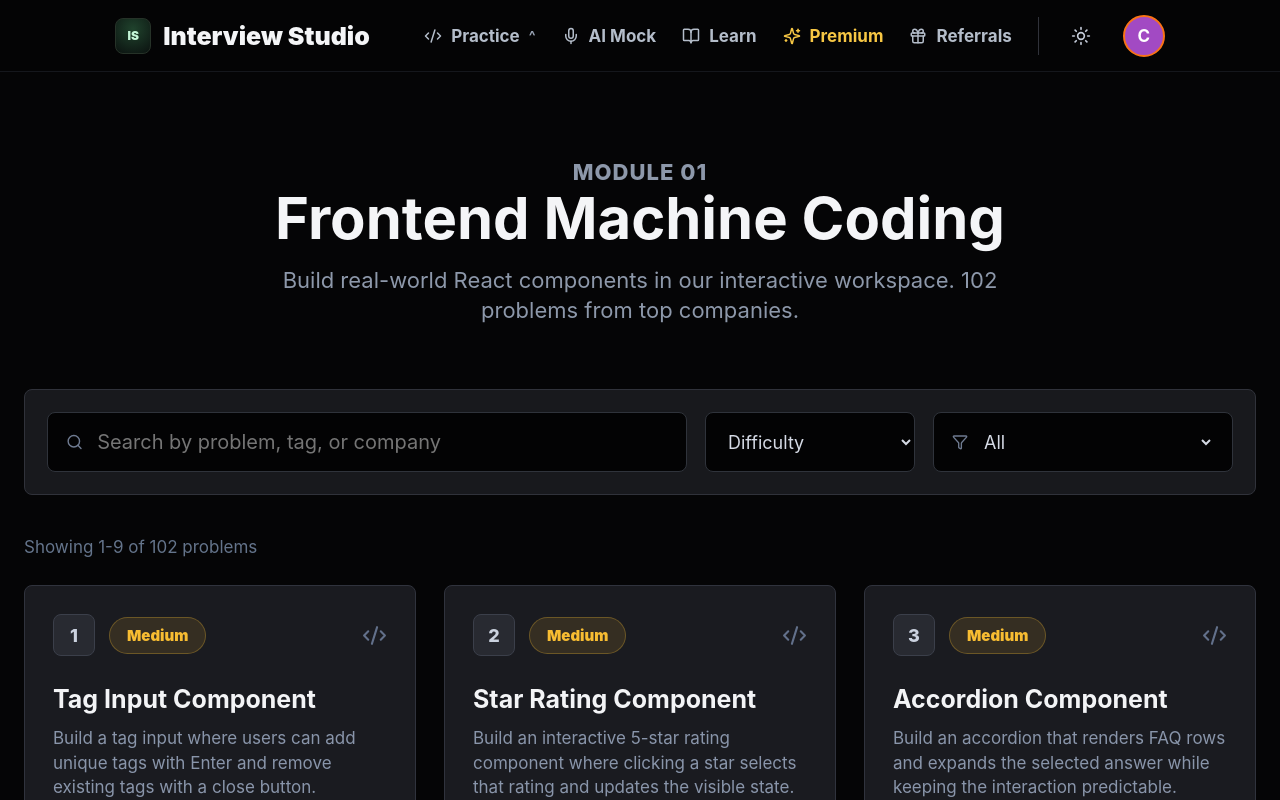
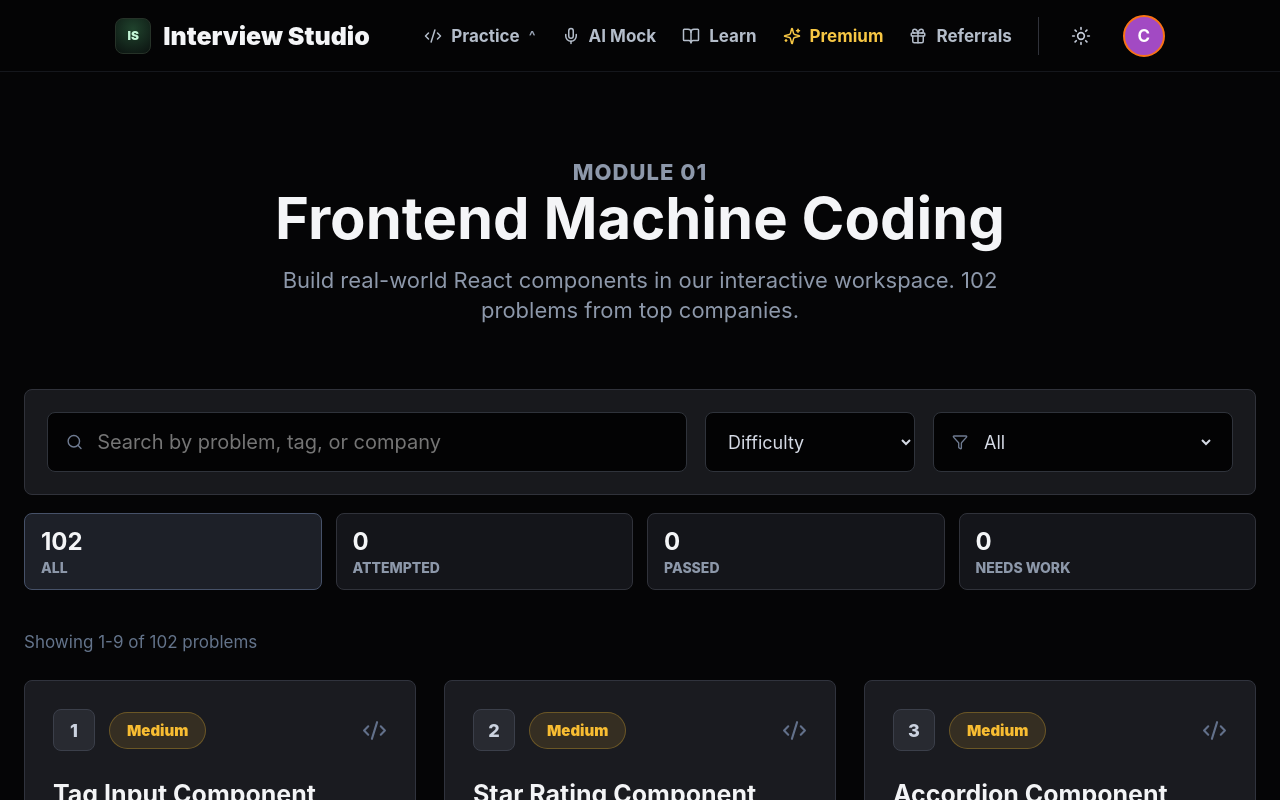
Before and after one commit to CHANDRAMOHANnegi/practize, a Next.js app: page /frontend in a window 1280 px wide. Shown: the top 800 px of the page. Built offline with nearby package versions, Linux system fonts and the light colour scheme.

Commit message:
feat: integrate local submission progress tracking and filtering into frontend problem browser

```diff
--- a/src/app/globals.css
+++ b/src/app/globals.css
@@ -336,6 +336,43 @@ select {
   font-size: 18px;
 }
 
+.progressOverview {
+  display: grid;
+  grid-template-columns: repeat(4, minmax(0, 1fr));
+  gap: 14px;
+  margin-top: 18px;
+}
+
+.progressOverview button {
+  display: grid;
+  gap: 3px;
+  min-height: 72px;
+  padding: 13px 16px;
+  border: 1px solid var(--line);
+  border-radius: 8px;
+  color: #8d98aa;
+  background: #14151a;
+  text-align: left;
+  cursor: pointer;
+}
+
+.progressOverview button.active,
+.progressOverview button:hover {
+  border-color: #465168;
+  background: #1d2028;
+}
+
+.progressOverview strong {
+  color: #f4f5f7;
+  font-size: 24px;
+}
+
+.progressOverview span {
+  font-size: 14px;
+  font-weight: 800;
+  text-transform: uppercase;
+}
+
 .companySelect select {
   height: auto;
   padding: 0;
@@ -380,6 +417,41 @@ select {
   align-items: center;
   justify-content: space-between;
   gap: 12px;
+}
+
+.cardProgressRow {
+  display: flex;
+  flex-wrap: wrap;
+  align-items: center;
+  gap: 8px;
+  margin-top: 16px;
+  color: #7f8ba0;
+  font-size: 13px;
+  font-weight: 750;
+}
+
+.cardProgressRow small {
+  color: #64748b;
+}
+
+.progressBadge {
+  border-radius: 999px;
+  padding: 5px 9px;
+  font-size: 12px;
+  font-weight: 900;
+  text-transform: uppercase;
+}
+
+.progressPassed {
+  color: var(--green);
+  background: rgba(36, 199, 142, 0.12);
+  border: 1px solid rgba(36, 199, 142, 0.24);
+}
+
+.progressAttempted {
+  color: #93c5fd;
+  background: rgba(91, 140, 255, 0.12);
+  border: 1px solid rgba(91, 140, 255, 0.24);
 }
 
 .cardMeta {
@@ -1022,6 +1094,10 @@ select {
     grid-template-columns: 1fr;
   }
 
+  .progressOverview {
+    grid-template-columns: repeat(2, minmax(0, 1fr));
+  }
+
   .problemGrid {
     grid-template-columns: 1fr;
   }
--- a/src/components/problem-card.tsx
+++ b/src/components/problem-card.tsx
@@ -2,6 +2,7 @@ import Link from "next/link";
 import { Code2 } from "lucide-react";
 import type { FrontendProblem } from "@/types/problem";
 import { cn } from "@/lib/cn";
+import type { LocalSubmissionSummary } from "@/features/frontend/submissions/types";
 
 const difficultyClass: Record<FrontendProblem["difficulty"], string> = {
   Easy: "badgeEasy",
@@ -12,9 +13,16 @@ const difficultyClass: Record<FrontendProblem["difficulty"], string> = {
 
 type ProblemCardProps = {
   problem: FrontendProblem;
+  progress?: LocalSubmissionSummary;
 };
 
-export function ProblemCard({ problem }: ProblemCardProps) {
+export function ProblemCard({ problem, progress }: ProblemCardProps) {
+  const progressLabel = progress?.hasPassed
+    ? "Passed"
+    : progress
+      ? "Attempted"
+      : null;
+
   return (
     <Link className="problemCard" href={`/frontend/${problem.slug}`}>
       <div className="cardTopline">
@@ -26,6 +34,23 @@ export function ProblemCard({ problem }: ProblemCardProps) {
         </div>
         <Code2 className="cardCodeIcon" size={25} />
       </div>
+
+      {progress && progressLabel && (
+        <div className="cardProgressRow">
+          <span
+            className={cn(
+              "progressBadge",
+              progress.hasPassed ? "progressPassed" : "progressAttempted",
+            )}
+          >
+            {progressLabel}
+          </span>
+          <span>
+            Best {progress.bestPassedCount}/{progress.bestTotalCount} checks
+          </span>
+          <small>{progress.attempts} attempt{progress.attempts === 1 ? "" : "s"}</small>
+        </div>
+      )}
 
       <h3>{problem.title}</h3>
       <p>{problem.summary}</p>
--- a/src/features/frontend/components/frontend-problem-browser.tsx
+++ b/src/features/frontend/components/frontend-problem-browser.tsx
@@ -1,32 +1,63 @@
 "use client";
 
 import { Filter, Search } from "lucide-react";
-import { useMemo, useState } from "react";
+import { useEffect, useMemo, useState } from "react";
 import { ProblemCard } from "@/components/problem-card";
 import type { FrontendProblem } from "@/types/problem";
+import { loadLocalSubmissionSummaries } from "@/features/frontend/submissions/local-submissions";
+import type { LocalSubmissionSummary } from "@/features/frontend/submissions/types";
 
 type FrontendProblemBrowserProps = {
   problems: FrontendProblem[];
 };
 
+type ProgressFilter = "All" | "Attempted" | "Passed" | "Failed";
+
 export function FrontendProblemBrowser({ problems }: FrontendProblemBrowserProps) {
   const [query, setQuery] = useState("");
   const [difficulty, setDifficulty] = useState("All");
   const [company, setCompany] = useState("All");
+  const [progressFilter, setProgressFilter] = useState<ProgressFilter>("All");
+  const [progressBySlug, setProgressBySlug] = useState<
+    Record<string, LocalSubmissionSummary>
+  >({});
   const [page, setPage] = useState(1);
+
+  useEffect(() => {
+    setProgressBySlug(
+      loadLocalSubmissionSummaries(problems.map((problem) => problem.slug)),
+    );
+  }, [problems]);
 
   const companies = useMemo(
     () => Array.from(new Set(problems.flatMap((problem) => problem.companies))).sort(),
     [problems],
   );
 
+  const progressStats = useMemo(() => {
+    const summaries = Object.values(progressBySlug);
+
+    return {
+      attempted: summaries.length,
+      passed: summaries.filter((summary) => summary.hasPassed).length,
+      failed: summaries.filter((summary) => !summary.hasPassed).length,
+      total: problems.length,
+    };
+  }, [problems.length, progressBySlug]);
+
   const visibleProblems = useMemo(() => {
     const normalizedQuery = query.trim().toLowerCase();
 
     return problems.filter((problem) => {
+      const progress = progressBySlug[problem.slug];
       const matchesDifficulty =
         difficulty === "All" || problem.difficulty === difficulty;
       const matchesCompany = company === "All" || problem.companies.includes(company);
+      const matchesProgress =
+        progressFilter === "All" ||
+        (progressFilter === "Attempted" && progress) ||
+        (progressFilter === "Passed" && progress?.hasPassed) ||
+        (progressFilter === "Failed" && progress && !progress.hasPassed);
       const matchesQuery =
         !normalizedQuery ||
         problem.title.toLowerCase().includes(normalizedQuery) ||
@@ -35,9 +66,9 @@ export function FrontendProblemBrowser({ problems }: FrontendProblemBrowserProps
           company.toLowerCase().includes(normalizedQuery),
         );
 
-      return matchesDifficulty && matchesCompany && matchesQuery;
+      return matchesDifficulty && matchesCompany && matchesProgress && matchesQuery;
     });
-  }, [company, difficulty, problems, query]);
+  }, [company, difficulty, problems, progressBySlug, progressFilter, query]);
 
   const pageSize = 9;
   const pageCount = Math.max(1, Math.ceil(visibleProblems.length / pageSize));
@@ -92,15 +123,62 @@ export function FrontendProblemBrowser({ problems }: FrontendProblemBrowserProps
         </label>
       </div>
 
+      <div className="progressOverview" aria-label="Local progress">
+        <button
+          className={progressFilter === "All" ? "active" : ""}
+          onClick={() => {
+            setProgressFilter("All");
+            setPage(1);
+          }}
+        >
+          <strong>{progressStats.total}</strong>
+          <span>All</span>
+        </button>
+        <button
+          className={progressFilter === "Attempted" ? "active" : ""}
+          onClick={() => {
+            setProgressFilter("Attempted");
+            setPage(1);
+          }}
+        >
+          <strong>{progressStats.attempted}</strong>
+          <span>Attempted</span>
+        </button>
+        <button
+          className={progressFilter === "Passed" ? "active" : ""}
+          onClick={() => {
+            setProgressFilter("Passed");
+            setPage(1);
+          }}
+        >
+          <strong>{progressStats.passed}</strong>
+          <span>Passed</span>
+        </button>
+        <button
+          className={progressFilter === "Failed" ? "active" : ""}
+          onClick={() => {
+            setProgressFilter("Failed");
+            setPage(1);
+          }}
+        >
+          <strong>{progressStats.failed}</strong>
+          <span>Needs Work</span>
+        </button>
+      </div>
+
       <div className="resultMeta">
-        Showing {(currentPage - 1) * pageSize + 1}-
+        Showing {visibleProblems.length === 0 ? 0 : (currentPage - 1) * pageSize + 1}-
         {Math.min(currentPage * pageSize, visibleProblems.length)} of{" "}
         {visibleProblems.length} problems
       </div>
 
       <div className="problemGrid">
         {pageProblems.map((problem) => (
-          <ProblemCard key={problem.slug} problem={problem} />
+          <ProblemCard
+            key={problem.slug}
+            problem={problem}
+            progress={progressBySlug[problem.slug]}
+          />
         ))}
       </div>
 
--- a/src/features/frontend/submissions/local-submissions.ts
+++ b/src/features/frontend/submissions/local-submissions.ts
@@ -1,4 +1,4 @@
-import type { LocalSubmissionAttempt } from "./types";
+import type { LocalSubmissionAttempt, LocalSubmissionSummary } from "./types";
 
 const storagePrefix = "interview-studio:submissions:";
 
@@ -43,3 +43,56 @@ export function saveLocalSubmission(
 
   return nextAttempts;
 }
+
+export function summarizeLocalSubmissions(
+  attempts: LocalSubmissionAttempt[],
+): LocalSubmissionSummary | null {
+  if (attempts.length === 0) {
+    return null;
+  }
+
+  const [latestAttempt] = attempts;
+  const bestAttempt = attempts.reduce((best, attempt) => {
+    if (attempt.passedCount > best.passedCount) {
+      return attempt;
+    }
+
+    if (
+      attempt.passedCount === best.passedCount &&
+      attempt.totalCount > best.totalCount
+    ) {
+      return attempt;
+    }
+
+    return best;
+  }, latestAttempt);
+
+  return {
+    problemSlug: latestAttempt.problemSlug,
+    attempts: attempts.length,
+    latestStatus: latestAttempt.status,
+    latestPassedCount: latestAttempt.passedCount,
+    latestTotalCount: latestAttempt.totalCount,
+    lastSubmittedAt: latestAttempt.submittedAt,
+    bestPassedCount: bestAttempt.passedCount,
+    bestTotalCount: bestAttempt.totalCount,
+    hasPassed: attempts.some((attempt) => attempt.status === "passed"),
+  };
+}
+
+export function loadLocalSubmissionSummaries(
+  problemSlugs: string[],
+): Record<string, LocalSubmissionSummary> {
+  return problemSlugs.reduce<Record<string, LocalSubmissionSummary>>(
+    (summaries, problemSlug) => {
+      const summary = summarizeLocalSubmissions(loadLocalSubmissions(problemSlug));
+
+      if (summary) {
+        summaries[problemSlug] = summary;
+      }
+
+      return summaries;
+    },
+    {},
+  );
+}
```
Also changed, not shown: src/features/frontend/submissions/types.ts (+12 -0 lines), 2 other files (tests, documents, lock files or other folders).
